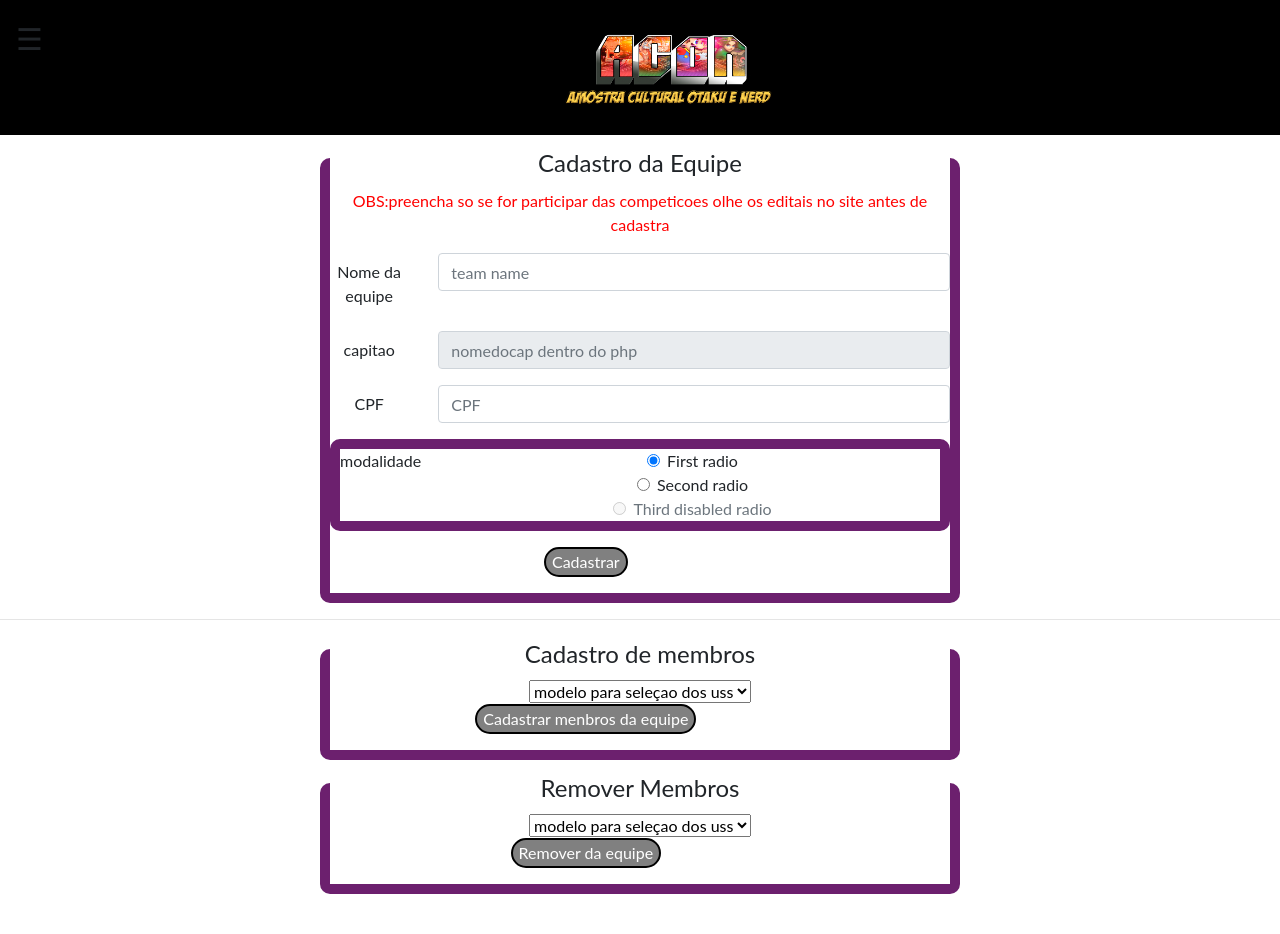
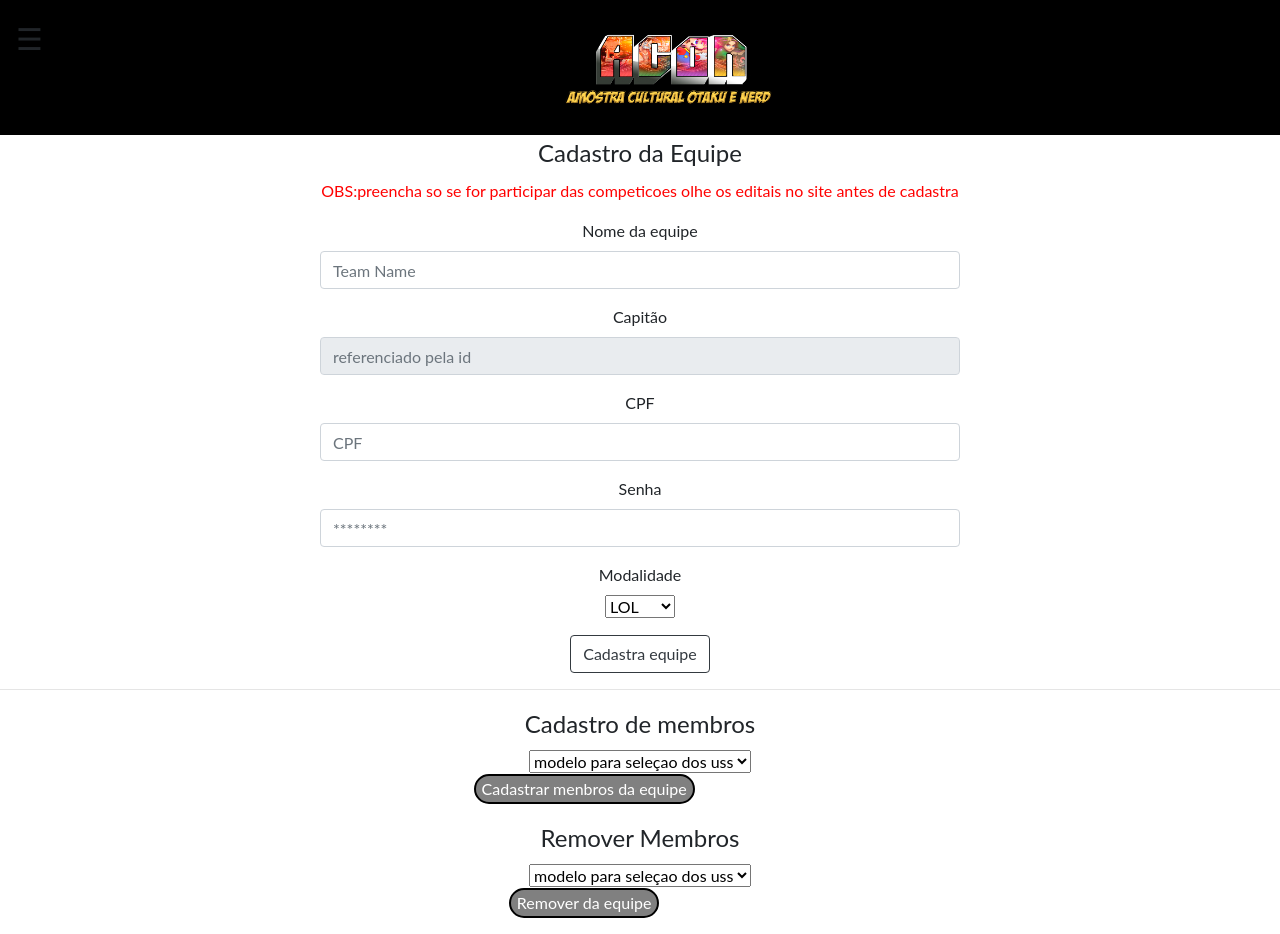
Before and after one commit to kepry/fantabob, a PHP site: page /User/equipe.html in a window 1280 px wide. Before the commit the page ends 894 px from the top, so only its background shows below. Run offline with PHP 8.4, Linux system fonts and the light colour scheme.

Commit message:
atualizaçao

```diff
--- a/User/equipe.html
+++ b/User/equipe.html
@@ -59,54 +59,34 @@
           <legend>Cadastro da Equipe</legend>
           <p style="color: red;">OBS:preencha so se for participar das competicoes olhe os editais no site antes de cadastra</p>
 
-          <div class="form-group row">
-    <label for="inputEmail3" class="col-sm-2 col-form-label">Nome da equipe</label>
-    <div class="col-sm-10">
-      <input type="email" class="form-control" id="inputEmail3" placeholder="team name">
-    </div>
-  </div>
-  <div class="form-group row">
-    <label for="inputPassword3" class="col-sm-2 col-form-label">capitao</label>
-    <div class="col-sm-10">
-      <input type="text" class="form-control" id="inputPassword3" placeholder="nomedocap dentro do php" disabled>
-    </div>
-  </div>
-  <div class="form-group row">
-    <label for="inputPassword3" class="col-sm-2 col-form-label">CPF</label>
-    <div class="col-sm-10">
-      <input type="text" class="form-control" id="inputPassword3" placeholder="CPF">
-    </div>
-  </div>
-  <fieldset class="form-group">
-    <div class="row">
-      <legend class="col-form-label col-sm-2 pt-0">modalidade</legend>
-      <div class="col-sm-10">
-        <div class="form-check">
-          <input class="form-check-input" type="radio" name="gridRadios" id="gridRadios1" value="option1" checked>
-          <label class="form-check-label" for="gridRadios1">
-            First radio
-          </label>
-        </div>
-        <div class="form-check">
-          <input class="form-check-input" type="radio" name="gridRadios" id="gridRadios2" value="option2">
-          <label class="form-check-label" for="gridRadios2">
-            Second radio
-          </label>
-        </div>
-        <div class="form-check disabled">
-          <input class="form-check-input" type="radio" name="gridRadios" id="gridRadios3" value="option3" disabled>
-          <label class="form-check-label" for="gridRadios3">
-            Third disabled radio
-          </label>
-        </div>
-      </div>
-    </div>
-  </fieldset>
-  <div class="form-group row">
-    <div class="col-sm-10">
-      <button type="submit" class="modeloAly">Cadastrar</button>
-    </div>
-  </div>
+          <div class="form-group">
+                                    <label for="nome">Nome da equipe</label><br>
+                                    <input name="nome" class="form-control" placeholder="Team Name" type="text" id="nome">
+                                </div> <!-- form-group// -->
+                                <div class="form-group">
+                                    <label for="capitao">Capitão</label><br>
+                                    <input name="nome_social" class="form-control" placeholder="referenciado pela id" type="text" id="capitao" disabled="">
+                                </div> <!-- form-group// -->
+                                <div class="form-group">
+                                    <label for="cpf">CPF</label> <br>
+                                    <input name="email" class="form-control" placeholder="CPF" type="text" id="cpf">
+                                </div> <!-- form-group// -->
+                                <div class="form-group">
+                                    <label for="senha">Senha</label> <br>
+                                    <input name="senha" class="form-control" placeholder="********" type="password" minlength="8" id="senha">
+                                </div> <!-- form-group// -->
+                                <div class="form-group">
+                                    <label for="escolaridade">Modalidade</label><br>
+                                    <select name="escolaridade" id="escolaridade">
+                                        <option value="Ensino Fundamental Incompleto">LOL</option>
+                                        <option value="Ensino Fundamental">CS</option>
+                                        <option value="Ensino Medio Incompleto">KPOP</option>
+                                        <option value="Ensino Medio">mobile</option>
+                                        <option value="Ensino Técnico Incompleto">sei la</option>
+                                    </select>
+                                </div> <!-- form-group// -->
+
+                                            <button type="submit" class="btn btn-outline-dark">Cadastra equipe</button>
 
 
 
@@ -122,6 +102,11 @@
         <fieldset>
           <legend>Cadastro de membros</legend>
           <select>
+            <div style="border: solid 7px gray; color: black; height: auto;width: auto;">
+              <h3>Cadastrados</h3>
+              <p>sei la</p>
+
+            </div>
             <option>modelo para seleçao dos uss</option>
           </select>
     <div class="form-group row">
--- a/user/meuestilo.css
+++ b/user/meuestilo.css
@@ -91,11 +91,13 @@ form{
   width: 50%;
   margin: auto;
 }
-fieldset{
+/*para o formulario*/
+.fidborder{
   margin-top: 10px;
   border: 10px #6c206e solid;
   border-radius: 10px;
 }
+
 @media screen and (max-width:  450px) {
           form {width: 100%}
         }
```
